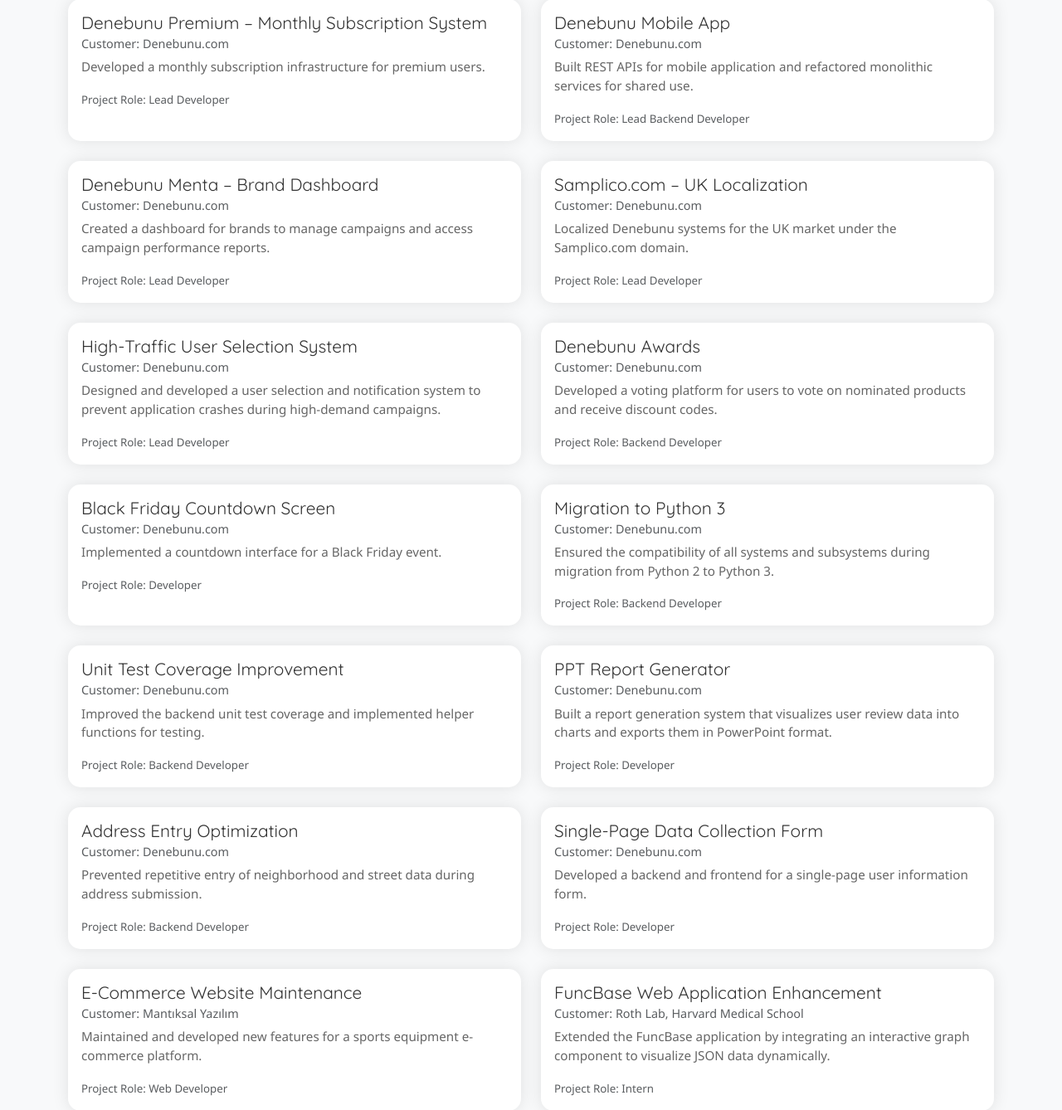
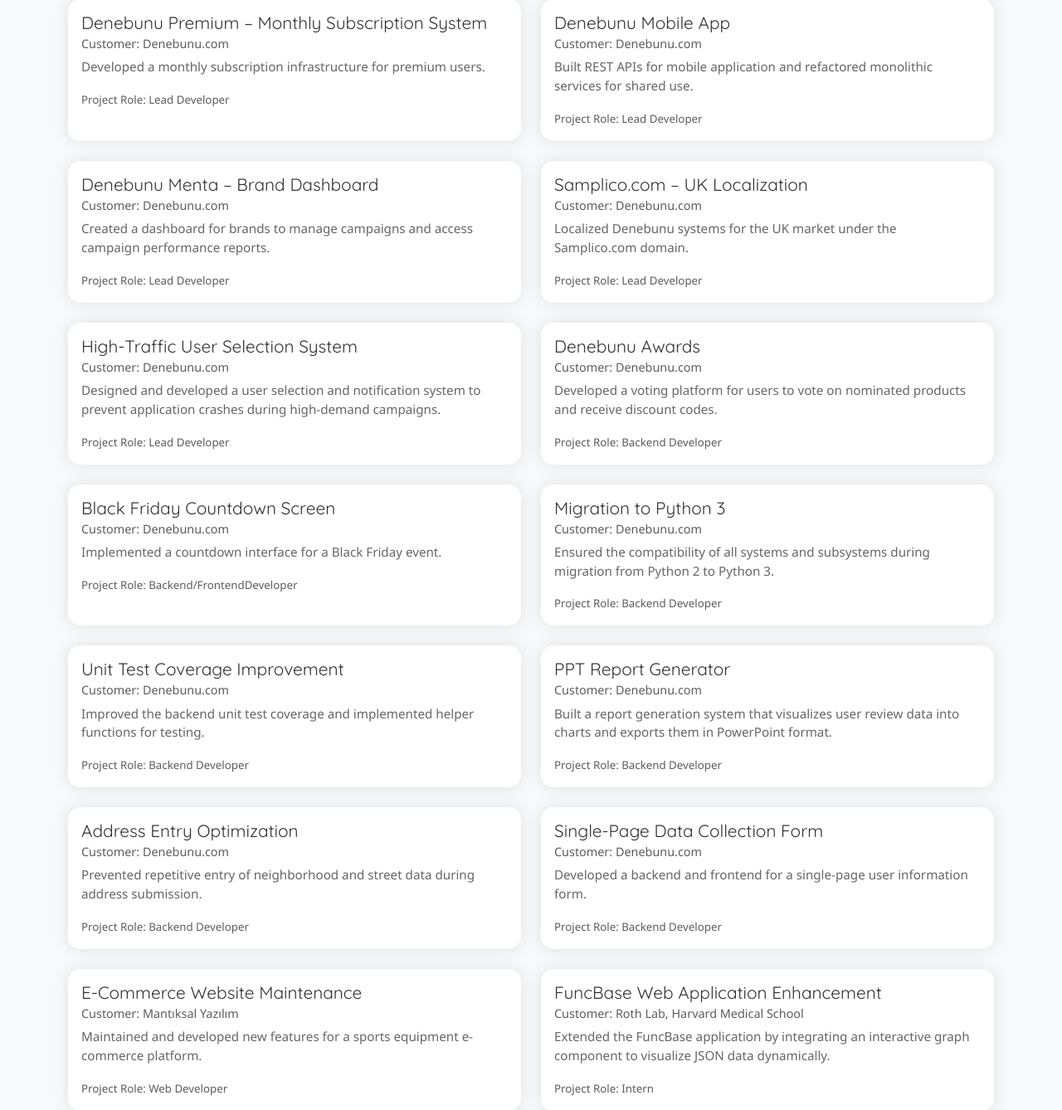
Before and after one commit to dhargan/tunay-django, a Django app: page / in a window 1280 px wide. Shown: the part 1803-3141 px from the top of the page at 83% size. Run offline with Django 5.2, Linux system fonts and the light colour scheme.

Commit message:
Update project roles in index.html for clarity

```diff
--- a/tunay/home/templates/index.html
+++ b/tunay/home/templates/index.html
@@ -152,7 +152,7 @@
                             <h3 class="card-title quicksand-txt">Denebunu Mobile App</h3>
                             <h6 class="card-subtitle mb-2 text-muted">Customer: Denebunu.com</h6>
                             <p class="card-text">Built REST APIs for mobile application and refactored monolithic services for shared use.</p>
-                            <p class="card-text"><small class="text-muted">Project Role: Lead Backend Developer</small></p>
+                            <p class="card-text"><small class="text-muted">Project Role: Lead Developer</small></p>
                         </div>
                     </div>
                 </div>
@@ -212,7 +212,7 @@
                             <h3 class="card-title quicksand-txt">Black Friday Countdown Screen</h3>
                             <h6 class="card-subtitle mb-2 text-muted">Customer: Denebunu.com</h6>
                             <p class="card-text">Implemented a countdown interface for a Black Friday event.</p>
-                            <p class="card-text"><small class="text-muted">Project Role: Developer</small></p>
+                            <p class="card-text"><small class="text-muted">Project Role: Backend/FrontendDeveloper</small></p>
                         </div>
                     </div>
                 </div>
@@ -248,7 +248,7 @@
                             <h3 class="card-title quicksand-txt">PPT Report Generator</h3>
                             <h6 class="card-subtitle mb-2 text-muted">Customer: Denebunu.com</h6>
                             <p class="card-text">Built a report generation system that visualizes user review data into charts and exports them in PowerPoint format.</p>
-                            <p class="card-text"><small class="text-muted">Project Role: Developer</small></p>
+                            <p class="card-text"><small class="text-muted">Project Role: Backend Developer</small></p>
                         </div>
                     </div>
                 </div>
@@ -272,7 +272,7 @@
                             <h3 class="card-title quicksand-txt">Single-Page Data Collection Form</h3>
                             <h6 class="card-subtitle mb-2 text-muted">Customer: Denebunu.com</h6>
                             <p class="card-text">Developed a backend and frontend for a single-page user information form.</p>
-                            <p class="card-text"><small class="text-muted">Project Role: Developer</small></p>
+                            <p class="card-text"><small class="text-muted">Project Role: Backend Developer</small></p>
                         </div>
                     </div>
                 </div>
```
